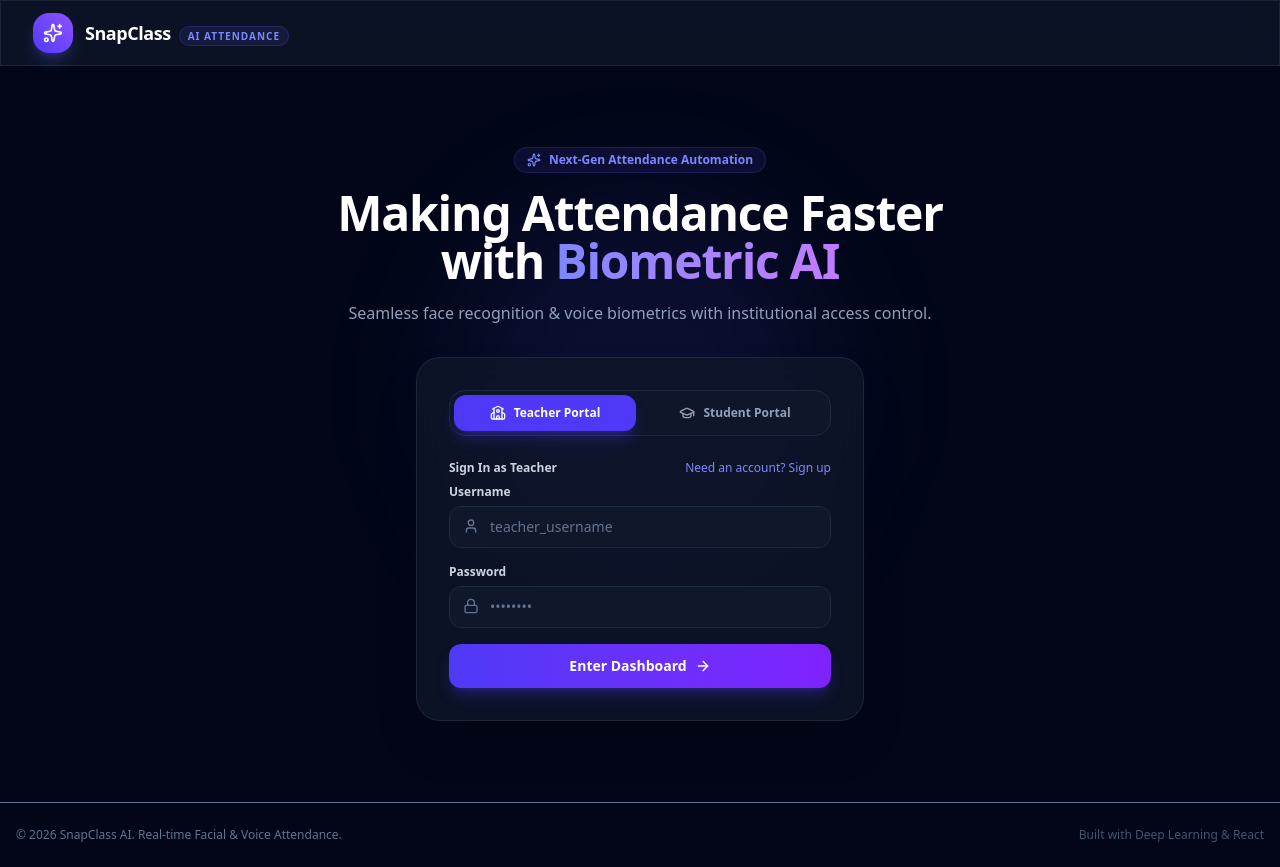
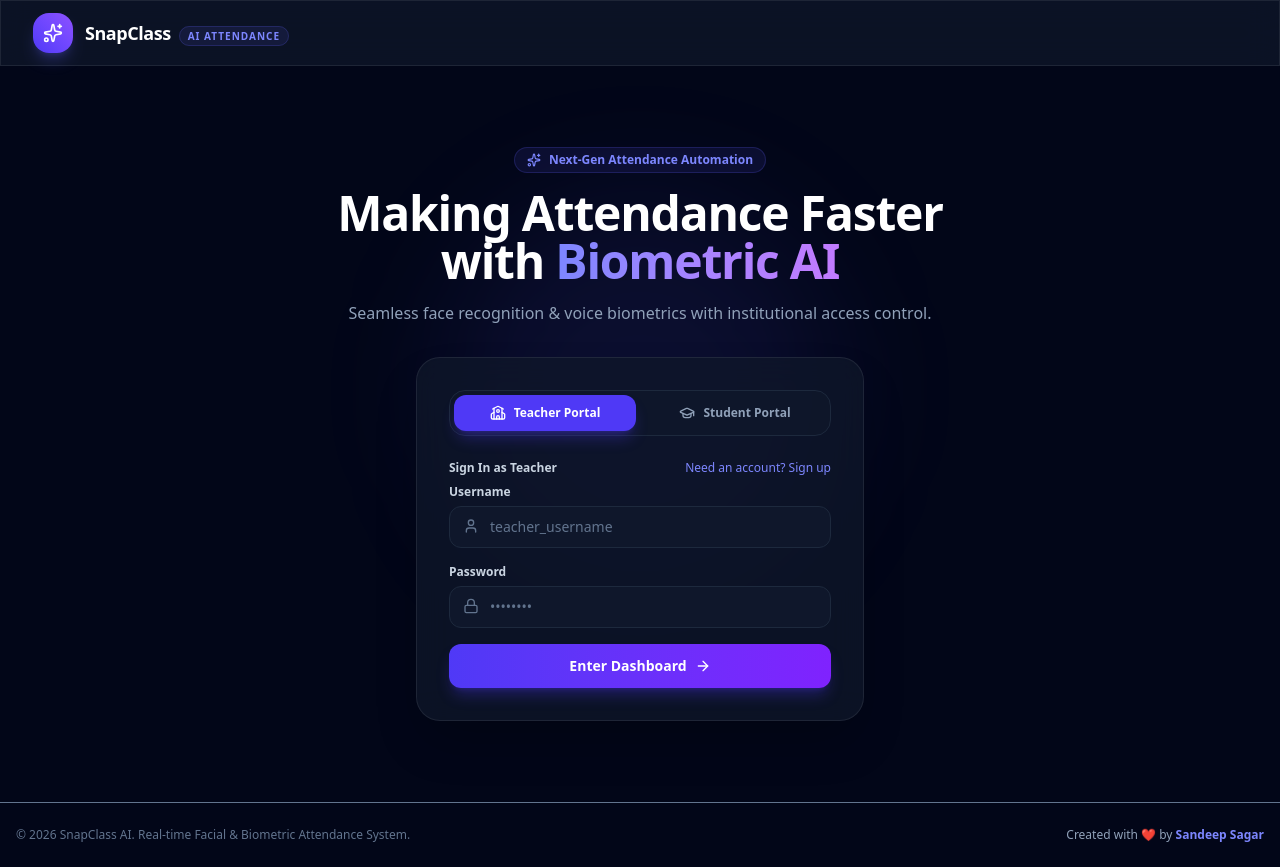
Before and after one commit to sandeepsagar18/snap_class_AI_system, a React (Vite) app in the folder frontend/: page / in a window 1280 px wide. Built offline with nearby package versions, Linux system fonts and the light colour scheme.

Commit message:
refactor: remove all legacy branding and assign 100% project ownership and attribution to Sandeep Sagar

```diff
--- a/frontend/src/components/Footer.jsx
+++ b/frontend/src/components/Footer.jsx
@@ -4,8 +4,8 @@ export default function Footer() {
   return (
     <footer className="w-full border-t border-slate-850 py-6 text-center text-xs text-slate-500">
       <div className="max-w-7xl mx-auto px-4 flex flex-col sm:flex-row items-center justify-between gap-2">
-        <p>© {new Date().getFullYear()} SnapClass AI. Real-time Facial & Voice Attendance.</p>
-        <p className="text-slate-600">Built with Deep Learning & React</p>
+        <p>© {new Date().getFullYear()} SnapClass AI. Real-time Facial & Biometric Attendance System.</p>
+        <p className="text-slate-400">Created with ❤️ by <span className="font-bold text-indigo-400">Sandeep Sagar</span></p>
       </div>
     </footer>
   )
```
Also changed, not shown: 1 other file (tests, documents, lock files or other folders).
